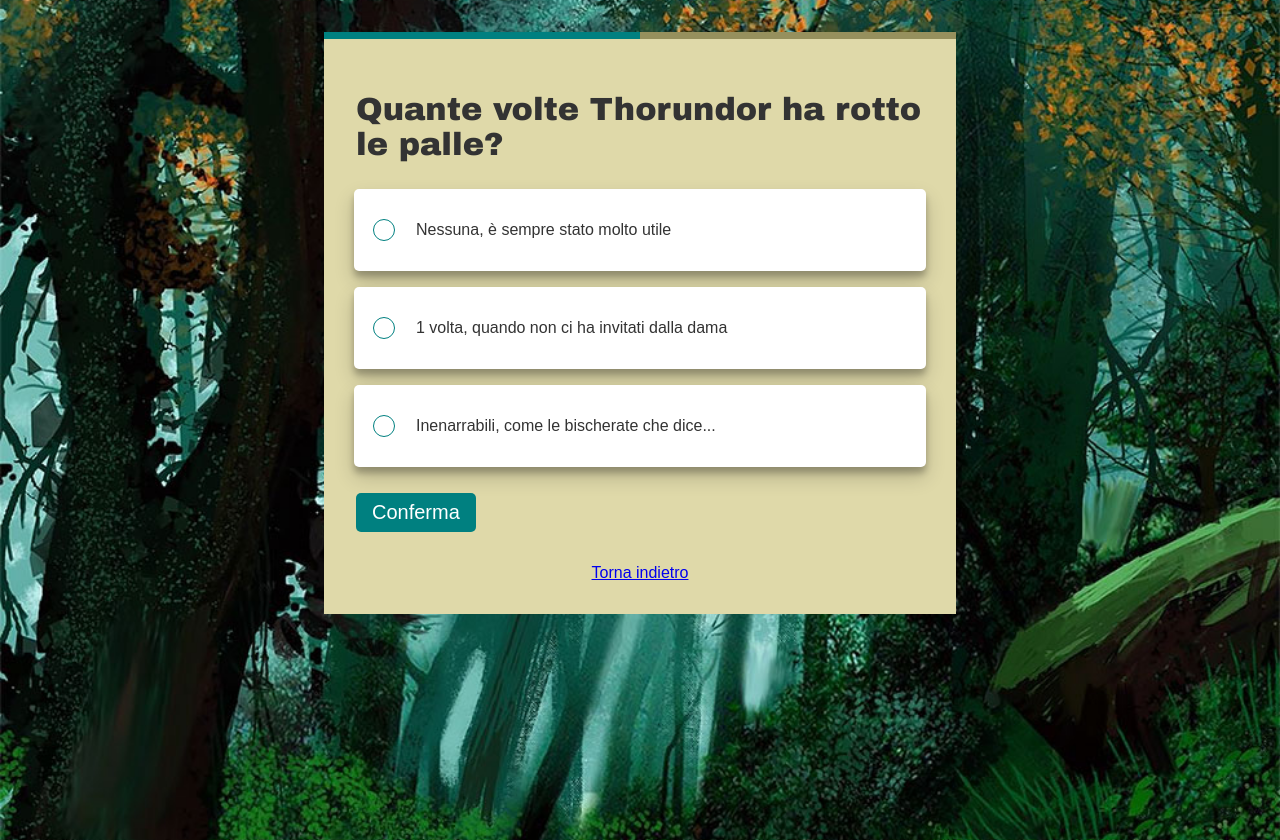
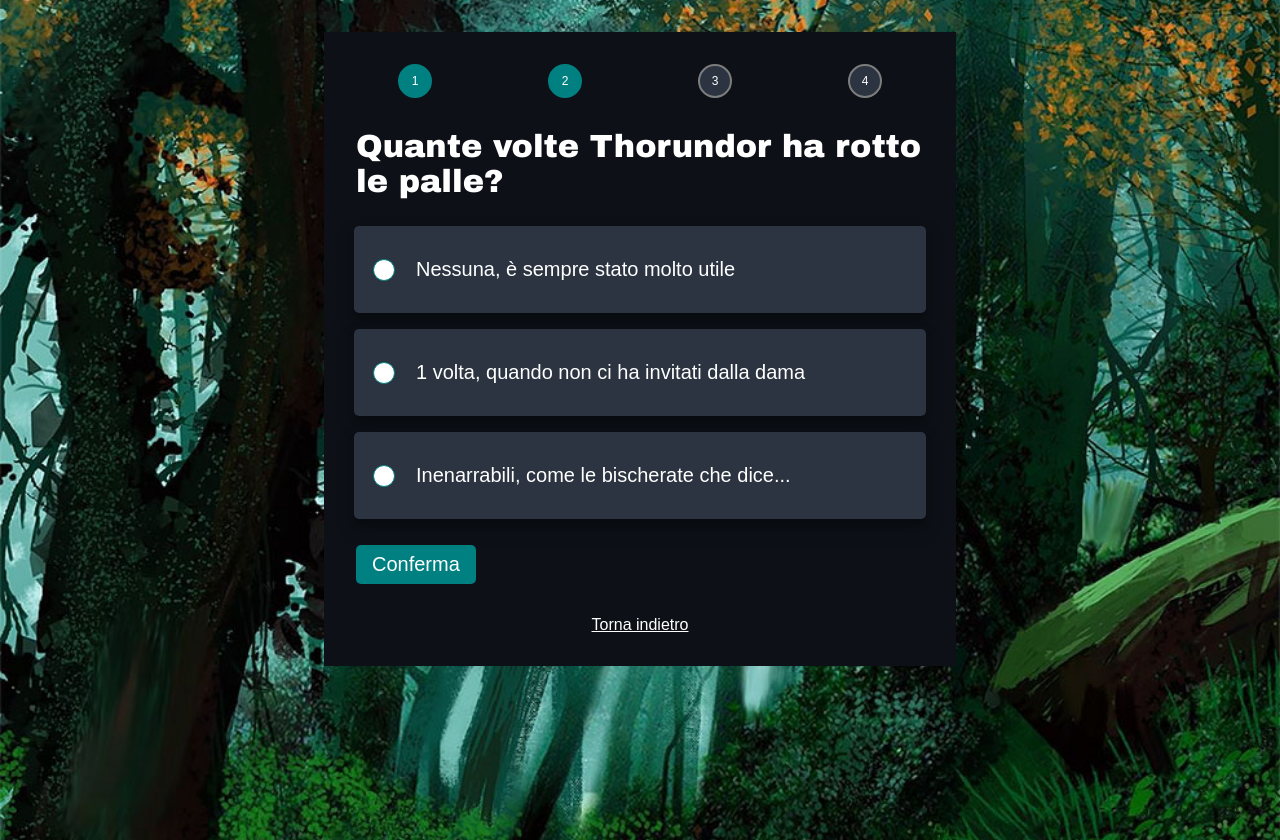
Before and after one commit to MatteoPieroni/xmas-presents, a website: page src/views/quiz-question-2.html in a window 1280 px wide. Drawn offline with Linux system fonts and the light colour scheme; files that its build step writes are made by us from their sources; a web font is replaced by a local one.

Commit message:
Added progress, fixed images and background

```diff
--- a/src/assets/css/styles.css
+++ b/src/assets/css/styles.css
@@ -1,17 +1,18 @@
 @import url('https://fonts.googleapis.com/css2?family=Archivo+Black&family=Fira+Sans+Extra+Condensed&display=swap');
 
 :root {
-  --background: rgb(223, 217, 169);
-  --background-light: #fff;
+  --background: #0d1117;
+  --background-light: #2b3440;
   --background-selected: teal;
   --background-selected-hover: rgb(0, 78, 78);
-  --color: #333;
+  --color: #fff;
   --color-contrasted: #fff;
+  --outline: #ececec;
 }
 
 body {
   min-height: 100vh;
-  background-image: url(http://localhost:3001/assets/images/86-1.jpg);
+  background-image: url(/assets/images/86-1.jpg);
   background-repeat: no-repeat;
   background-position: center;
   background-size: cover;
@@ -35,6 +36,7 @@ h1 {
 }
 
 a {
+  color: var(--color);
   font-size: bold;
 }
 
@@ -85,6 +87,7 @@ fieldset {
   padding: 2rem 2rem;
   padding-left: calc(2rem + 30px);
   background: var(--background-light);
+  font-size: 1.25rem;
   text-align: left;
   box-shadow: 0 10px 20px rgba(0, 0, 0, 0.19), 0 6px 6px rgba(0, 0, 0, 0.23);
 }
@@ -132,7 +135,7 @@ fieldset {
 }
 
 input[type='radio']:focus + label {
-  outline: 3px solid black;
+  outline: 3px solid var(--outline);
   box-shadow: 0 14px 28px rgba(0, 0, 0, 0.25), 0 10px 10px rgba(0, 0, 0, 0.22);
 }
 
@@ -216,34 +219,6 @@ input[type='submit']:focus {
   text-align: center;
 }
 
-.quiz-indicator {
-  position: relative;
-  border-top: 7px solid #96905d;
-}
-
-.quiz-indicator:before {
-  content: '';
-  position: absolute;
-  left: 0;
-  top: -7px;
-  width: 0;
-  height: 7px;
-  background: var(--background-selected);
-}
-
-.quiz-indicator-1::before {
-  width: 25%;
-}
-.quiz-indicator-2::before {
-  width: 50%;
-}
-.quiz-indicator-3::before {
-  width: 75%;
-}
-.quiz-indicator-4::before {
-  width: 100%;
-}
-
 .home {
   text-align: center;
 }
@@ -251,3 +226,66 @@ input[type='submit']:focus {
 .success {
   text-align: center;
 }
+
+/*
+  Counter
+*/
+.progressbar {
+  counter-reset: step;
+  display: flex;
+  margin: 0;
+  padding: 0;
+  list-style-type: none;
+}
+
+.progressbar li {
+  list-style-type: none;
+  width: 25%;
+  float: left;
+  font-size: 12px;
+  position: relative;
+  text-align: center;
+  text-transform: uppercase;
+  color: var(--color-contrasted);
+}
+
+.progressbar li:before {
+  width: 30px;
+  height: 30px;
+  content: counter(step);
+  counter-increment: step;
+  line-height: 30px;
+  border: 2px solid #7d7d7d;
+  display: block;
+  text-align: center;
+  margin: 0 auto 10px auto;
+  border-radius: 50%;
+  background-color: var(--background-light);
+}
+
+.progressbar li:after {
+  width: 100%;
+  height: 2px;
+  content: '';
+  position: absolute;
+  background-color: var(--background-light);
+  top: 15px;
+  left: -50%;
+  z-index: -1;
+}
+.progressbar li:first-child:after {
+  content: none;
+}
+.progressbar li.active,
+.progressbar li.done {
+  color: var(--color-contrasted);
+}
+.progressbar li.active:before,
+.progressbar li.done:before {
+  border-color: var(--background-selected);
+  background: var(--background-selected);
+}
+.progressbar li.active + li:after,
+.progressbar li.done + li:after {
+  background-color: var(--background-selected);
+}
--- a/src/views/quiz-question-2.html
+++ b/src/views/quiz-question-2.html
@@ -9,6 +9,12 @@
 
 <body>
   <main class="quiz-indicator quiz-indicator-2">
+    <ul class="progressbar">
+      <li class="done"><span class="visually-hidden">Domanda 1</span></li>
+      <li class="active"><span class="visually-hidden">Domanda 2</span></li>
+      <li><span class="visually-hidden">Domanda 3</span></li>
+      <li><span class="visually-hidden">Domanda 4</span></li>
+    </ul>
     <form action="/question-2" method="POST">
       <h1 class="question-title" id="question">Quante volte Thorundor ha rotto le palle?</h1>
       <div id="error-message" class="error-message" role="alert"></div>
```
Also changed, not shown: src/views/quiz-question-1.html (+6 -0 lines), src/views/quiz-question-3.html (+6 -0 lines), src/views/quiz-question-4.html (+6 -0 lines), src/views/success-saemerian.html (+1 -1 lines).
